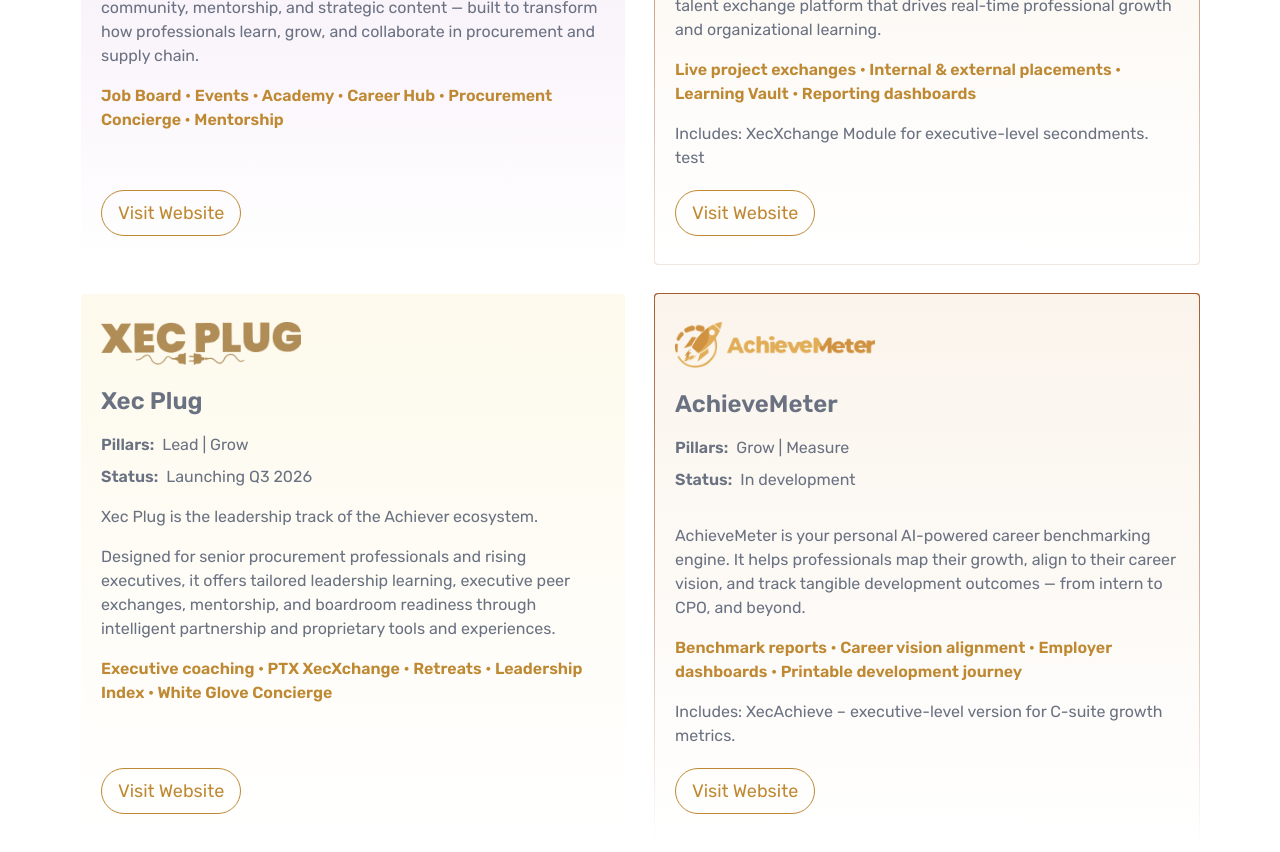
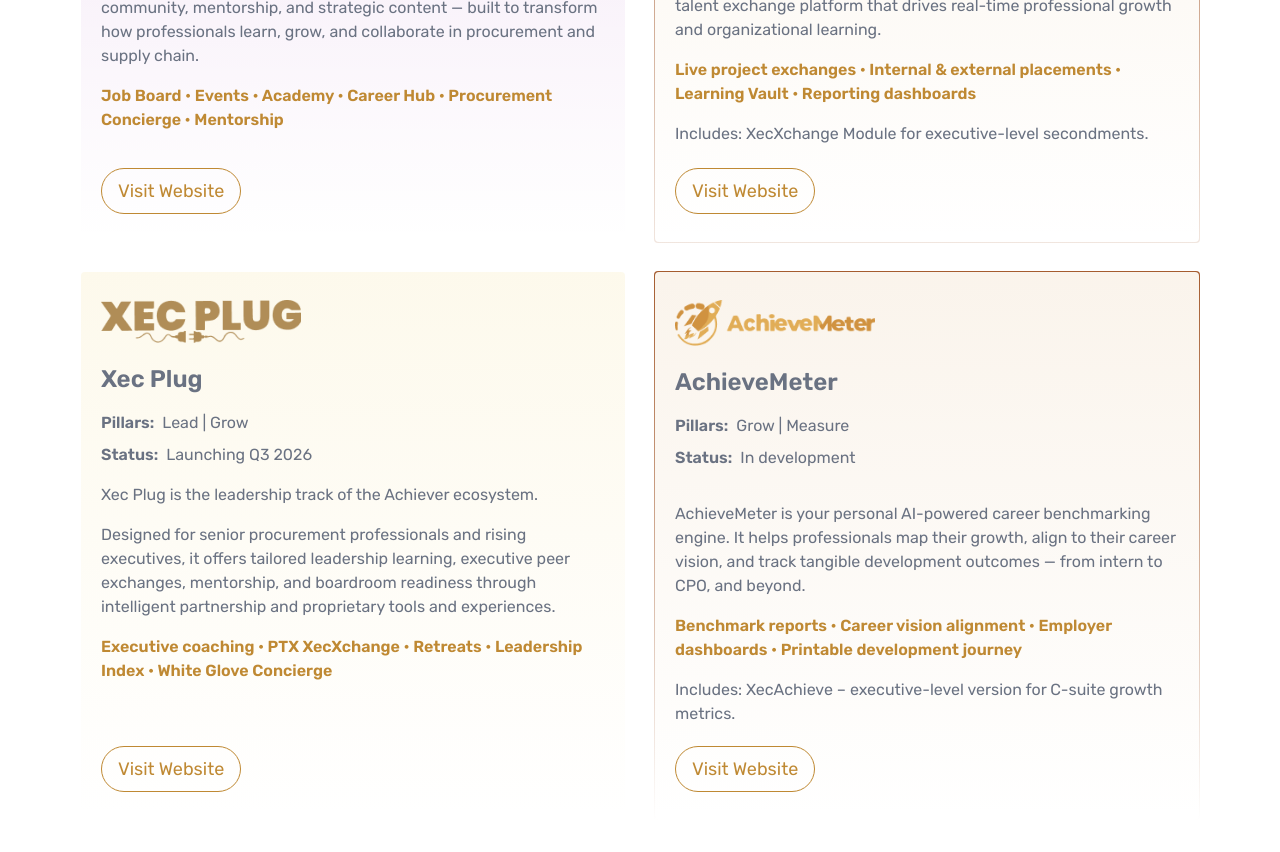
Before and after one commit to NexaForgeTechnologies/Achiever-Group, a Next.js app: page /ourventures in a window 1280 px wide. Shown: the part 980-1832 px from the top of the page. Built offline with nearby package versions, Linux system fonts and the light colour scheme.

Commit message:
Update VenturesDivCont.jsx

```diff
--- a/src/app/containers/VenturesDivCont.jsx
+++ b/src/app/containers/VenturesDivCont.jsx
@@ -45,8 +45,8 @@
 
                     subHeadYellow={'Live project exchanges • Internal & external placements • Learning Vault • Reporting dashboards'}
 
-                    para4={'Includes: XecXchange Module for executive-level secondments. test'}
-
+                    para4={'Includes: XecXchange Module for executive-level secondments.'}
+                    VisitHref={'https://www.ptxtalent.com'}
 
                 />
 
@@ -68,7 +68,7 @@
                     para3={' Designed for senior procurement professionals and rising executives, it offers tailored leadership learning, executive peer exchanges, mentorship, and boardroom readiness through intelligent partnership and proprietary tools and experiences.'}
 
                     subHeadYellow={'Executive coaching • PTX XecXchange • Retreats • Leadership Index • White Glove Concierge'}
-                    VisitHref={'https://xecplug.theprocurementplug.com/'}
+                    VisitHref={'https://xecplug.theprocurementplug.com'}
                 />
 
 
```
